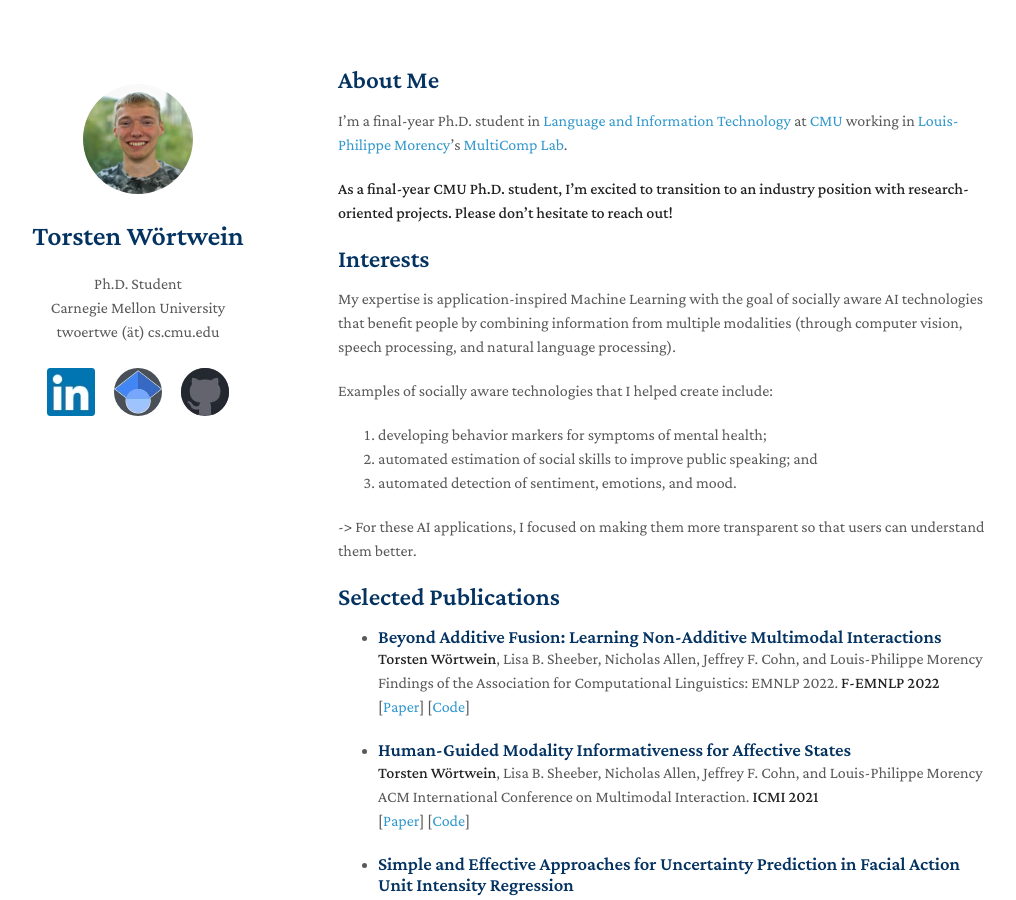
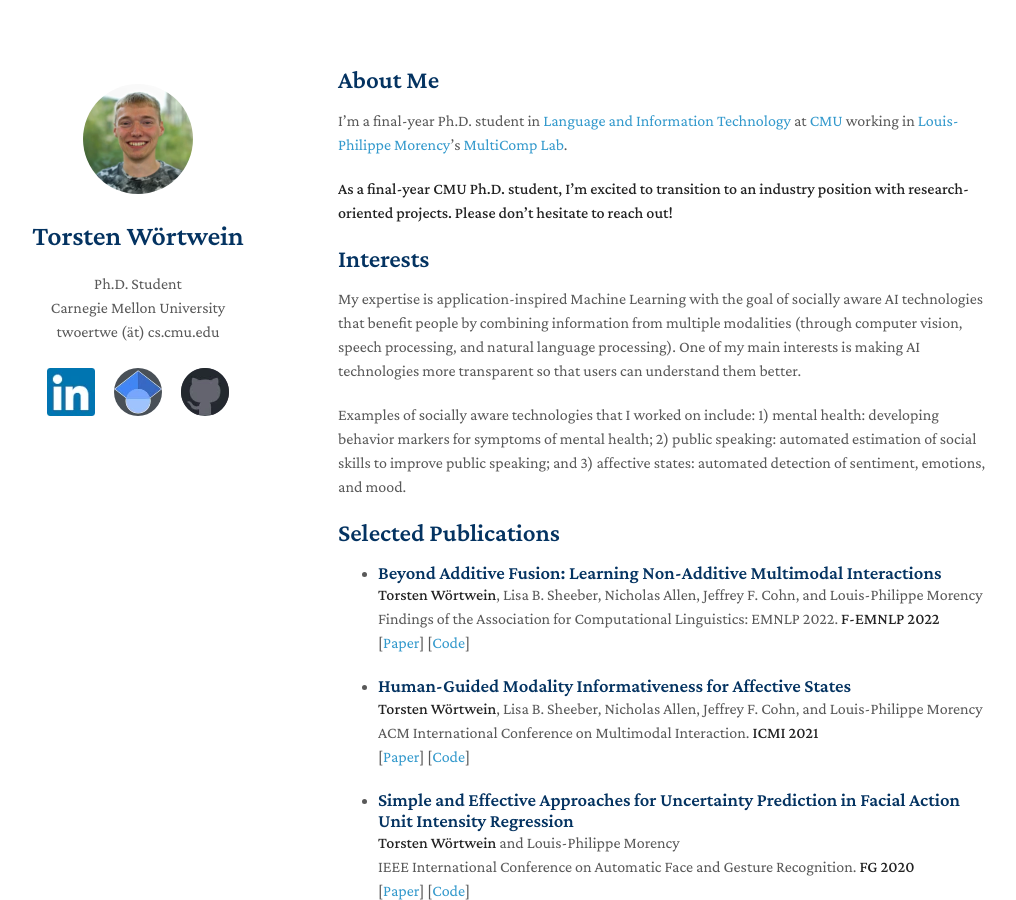
Before and after one commit to twoertwein/twoertwein.github.io, a Jekyll site: the page built from index.md, in a window 1280 px wide and 900 px high. Shown: the whole window, without its empty margins (132-1148 px from the left). Built offline with Jekyll 4.4.1, drawn with Linux system fonts in a browser that asks for light colours; our own code applies the rules of GitHub Pages for plain Markdown files.

Commit message:
update phrasing

```diff
--- a/index.md
+++ b/index.md
@@ -10,15 +10,12 @@ I'm a final-year Ph.D. student in [Language and Information Technology](https://
 
 ## Interests
 
-My expertise is application-inspired Machine Learning with the goal of socially aware AI technologies that benefit people by combining information from multiple modalities (through computer vision, speech processing, and natural language processing).
+My expertise is application-inspired Machine Learning with the goal of socially aware AI technologies that benefit people by combining information from multiple modalities (through computer vision, speech processing, and natural language processing). One of my main interests is making AI technologies more transparent so that users can understand them better.
 
-Examples of socially aware technologies that I helped create include:
-1. developing behavior markers for symptoms of mental health;
-2. automated estimation of social skills to improve public speaking; and
-3. automated detection of sentiment, emotions, and mood.
-
--> For these AI applications, I focused on making them more transparent so that users can understand them better.
-
+Examples of socially aware technologies that I worked on include:
+1) mental health: developing behavior markers for symptoms of mental health;
+2) public speaking: automated estimation of social skills to improve public speaking; and
+3) affective states: automated detection of sentiment, emotions, and mood.
 
 ## Selected Publications
 
```
